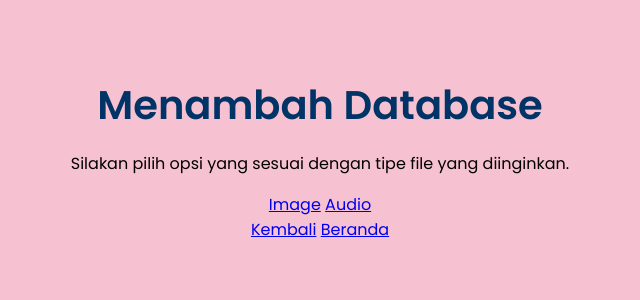
After one commit to izzatjundy/Algeo02-23021, a Flask app: page /database in a window 1280 px wide. The commit adds this page. Shown: the top 300 px of the page, without its empty margins (320-960 px from the left). Run offline with Flask 3, Linux system fonts and the light colour scheme.

Commit message:
feat: create routing pages

```diff
--- a/app.py
+++ b/app.py
@@ -1,10 +1,85 @@
-from flask import Flask, render_template
+from flask import Flask, render_template, request, redirect, url_for
+import os
 
 app = Flask(__name__)
 
+UPLOAD_FOLDER_IMAGE = 'uploads/image'
+app.config['UPLOAD_FOLDER_IMAGE'] = UPLOAD_FOLDER_IMAGE
+UPLOAD_FOLDER_AUDIO = 'uploads/audio'
+app.config['UPLOAD_FOLDER_AUDIO'] = UPLOAD_FOLDER_AUDIO
+
+ALLOWED_EXTENSIONS_IMAGE = {'png', 'jpg', 'jpeg'}
+ALLOWED_EXTENSIONS_AUDIO = {'mid'}
+
+def allowed_file_image(filename):
+    return '.' in filename and filename.rsplit('.', 1)[1].lower() in ALLOWED_EXTENSIONS_IMAGE
+
+def allowed_file_audio(filename):
+    return '.' in filename and filename.rsplit('.', 1)[1].lower() in ALLOWED_EXTENSIONS_AUDIO
+
+# -----------------------------------------------------------------------------------------------
+# JUMP PAGE
 @app.route('/')
 def home():
     return render_template('index.html')
 
+@app.route('/database')
+def go_to_menu_database():
+    return render_template('menudatabase.html')
+
+@app.route('/database/image')
+def go_to_database_image():
+    return render_template('databaseimage.html')
+
+@app.route('/database/audio')
+def go_to_database_audio():
+    return render_template('databaseaudio.html')
+
+@app.route('/query')
+def go_to_menu_query():
+    return render_template('menuquery.html')
+
+@app.route('/query/image')
+def go_to_query_image():
+    return render_template('queryimage.html')
+
+@app.route('/query/audio')
+def go_to_query_audio():
+    return render_template('queryaudio.html')
+
+# -----------------------------------------------------------------------------------------------
+
+@app.route('/database/image/upload', methods=['POST'])
+def upload_file_image():
+    if 'file' not in request.files:
+        return redirect(request.url)
+    file = request.files['file']
+
+    # Check if the file is valid
+    if file and allowed_file_image(file.filename):
+        filename = os.path.join(app.config['UPLOAD_FOLDER_IMAGE'], file.filename)
+        file.save(filename)
+        return render_template('berhasilmenambah.html')
+    else:
+        return render_template('databaseimage.html')
+
+@app.route('/database/audio/upload', methods=['POST'])
+def upload_file_audio():
+    if 'file' not in request.files:
+        return redirect(request.url)
+    file = request.files['file']
+
+    # Check if the file is valid
+    if file and allowed_file_audio(file.filename):
+        filename = os.path.join(app.config['UPLOAD_FOLDER_AUDIO'], file.filename)
+        file.save(filename)
+        return render_template('berhasilmenambah.html')
+    else:
+        return render_template('databaseaudio.html')
+
 if __name__ == '__main__':
+    if not os.path.exists(UPLOAD_FOLDER_IMAGE):
+        os.makedirs(UPLOAD_FOLDER_IMAGE)
+    if not os.path.exists(UPLOAD_FOLDER_AUDIO):
+        os.makedirs(UPLOAD_FOLDER_AUDIO)
     app.run(debug=True)
--- a/static/css/styles.css
+++ b/static/css/styles.css
@@ -1,10 +1,53 @@
+@import url('https://fonts.googleapis.com/css2?family=Poppins:wght@300;400;500;600&display=swap');
+
+:root{
+    --color1: #F6C1D1;
+    --color2: #A8D8E3;
+    --color3: #4B4B4B;
+    --color4: #003366;
+}
+
 body {
-    font-family: Arial, sans-serif;
-    background-color: #f4f4f4;
-    color: #333;
+    font-family: 'Poppins', sans-serif;
+    background-color: var(--color1);
     text-align: center;
-    margin-top: 50px;
+    margin: 50px;
 }
+
 h1 {
-    color: #4CAF50;
+    color: var(--color4);
+    font-size: 300%;
+    margin-bottom: 0;
+    margin-top: 75px;
 }
+
+h2 {
+    color: var(--color4);
+    font-size: 250%;
+    margin-bottom: 0;
+    margin-top: 75px;
+}
+
+/*
+
+.menu{
+    justify-content: space-evenly;
+    display: flex;
+    align-items: center;
+    height: 60vh;
+}
+
+.opsi{
+    background-color: var(--color2);
+    vertical-align:middle;
+    height: 50%;
+    width: 30%;
+}
+
+@media screen and (max-width: 600px) {
+    .opsi {
+        width: 180px;
+    }
+}
+
+*/
--- /dev/null
+++ b/templates/menudatabase.html
@@ -0,0 +1,21 @@
+<!DOCTYPE html>
+<html lang="en">
+<head>
+    <meta charset="UTF-8">
+    <meta name="viewport" content="width=device-width, initial-scale=1.0">
+    <title>Geprek Mumbul</title>
+    <link rel="stylesheet" href="./../static/css/styles.css">
+</head>
+<body>
+    <h2>Menambah Database</h2>
+    <p>Silakan pilih opsi yang sesuai dengan tipe file yang diinginkan.</p>
+
+    <div class="menu">
+        <a href="{{ url_for('go_to_database_image') }}" class="opsi">Image</a>
+        <a href="{{ url_for('go_to_database_audio') }}" class="opsi">Audio</a>
+    </div>
+
+    <a href="{{ url_for('home') }}">Kembali</a>
+    <a href="{{ url_for('home') }}">Beranda</a>
+</body>
+</html>
```
Also changed, not shown: templates/berhasilmenambah.html (added, +15 -0 lines), templates/databaseaudio.html (added, +20 -0 lines), templates/databaseimage.html (added, +20 -0 lines), templates/index.html (+9 -5 lines), templates/menuquery.html (added, +21 -0 lines), templates/queryaudio.html (added, +20 -0 lines), templates/queryimage.html (added, +20 -0 lines), uploads/image/ab82e0c23cd12b953c297782daa47283.jpg (added), uploads/image/wawanciso 12 13 14 akhir.jpg (added).
